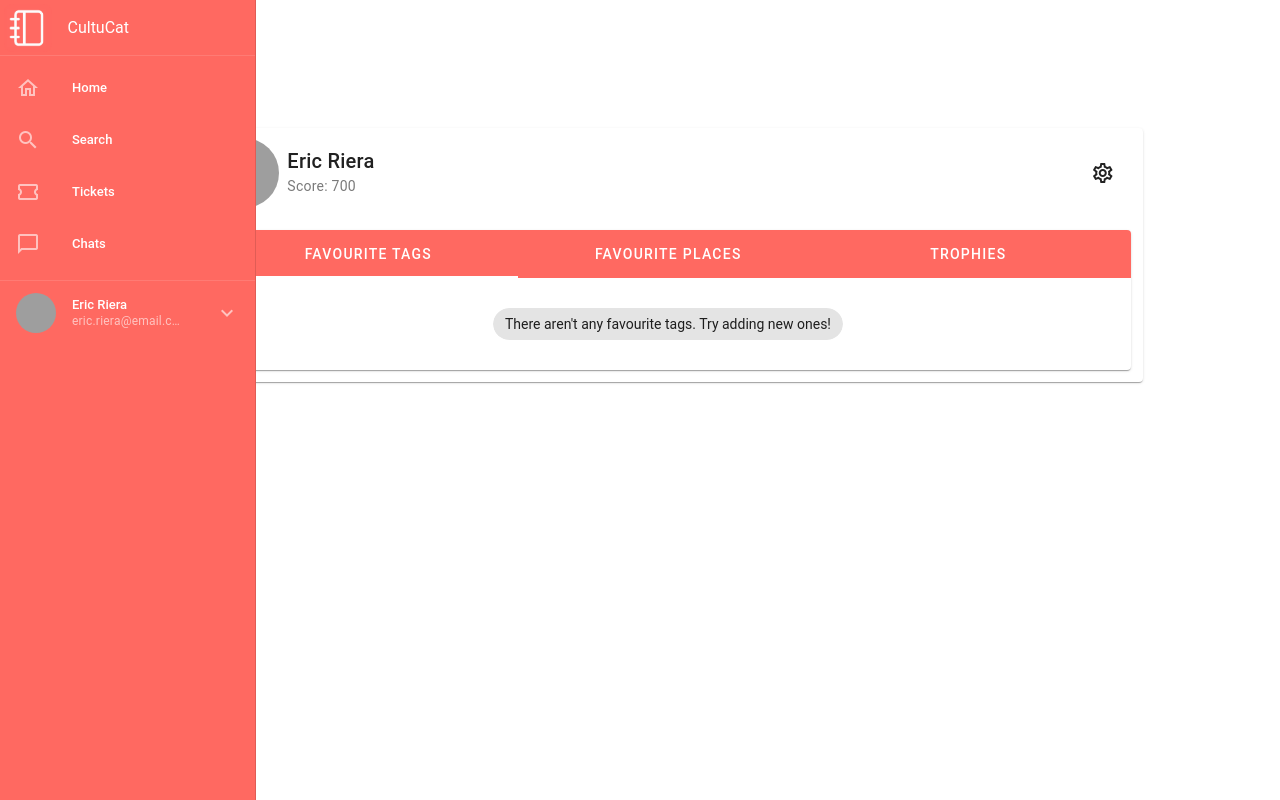
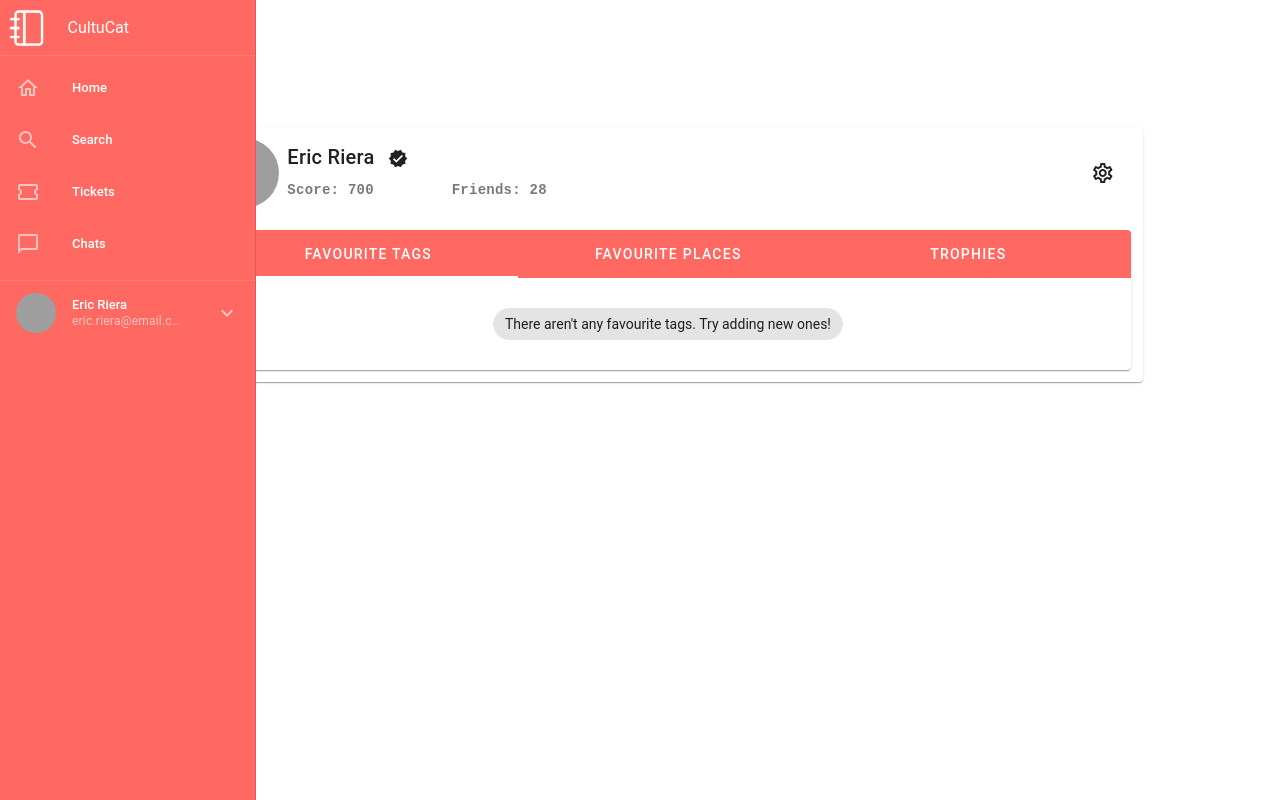
Before and after one commit to CultuCat/cultucat.github.io, a Vue app: page /users/1 in a window 1280 px wide. Built offline with nearby package versions, Linux system fonts and the light colour scheme; grey boxes are pictures that could not be loaded.

Commit message:
new: show friends in profile

```diff
--- a/src/views/user.vue
+++ b/src/views/user.vue
@@ -9,9 +9,19 @@
     <v-container class="d-flex justify-center align-center">
       <v-col cols="12" md="10" sm="8">
         <!-- ========================== AVATAR Y SETTINGS ========================== -->
-        <v-card :title="profile.name" :subtitle="'Score: ' + profile.score">
+        <v-card>
+          <!-- ============================= SLOTS V-CARD ============================== -->
           <template v-slot:prepend>
             <v-avatar :image="profile.avatar" size="70"></v-avatar>
+          </template>
+
+          <template v-slot:title>
+            {{profile.name}}
+            <v-icon icon="mdi-check-decagram" size="xs" class="mx-2"></v-icon>
+          </template>
+
+          <template v-slot:subtitle>
+            <pre class="mt-2"><strong>Score: {{profile.score}}         Friends: {{profile.friends}}</strong></pre>
           </template>
 
           <template v-slot:append>
@@ -75,6 +85,7 @@ export default {
         score: 700, //TODO dinamico
         isVisible: "Private",
         language: '',
+        friends: 28,
       },
       items: [
         {
```
